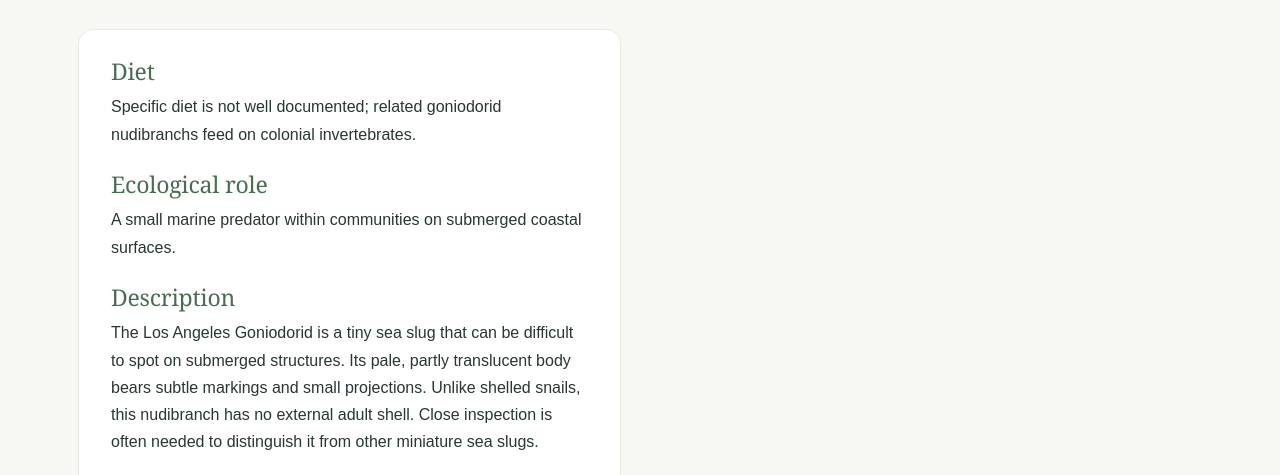
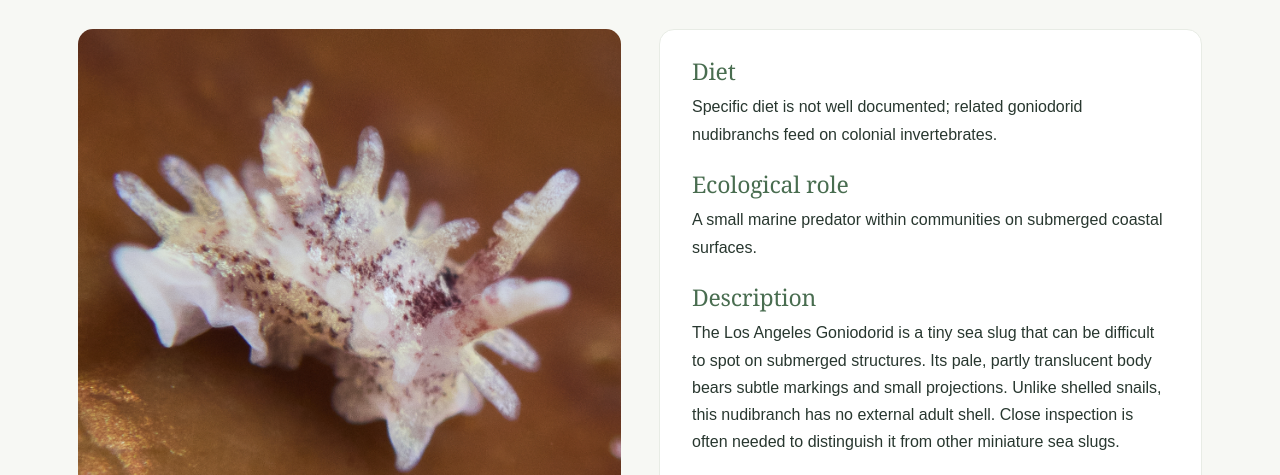
Before and after one commit to yayfisharefriends/huntington-harbor-neighbors, an Astro site: page /species/los-angeles-goniodorid in a window 1280 px wide. Shown: the part 282-757 px from the top of the page. Built offline with nearby package versions, Linux system fonts and the light colour scheme; Astro itself is replaced by a stand-in of ours; a web font is replaced by a local one.

Commit message:
Update species profile: species

```diff
--- a/src/content/species/los-angeles-goniodorid.md
+++ b/src/content/species/los-angeles-goniodorid.md
@@ -23,4 +23,5 @@ mainImagePhotographer: Ken-ichi Ueda
 mainImageSourceUrl: https://commons.wikimedia.org/wiki/File%3ABermudella_angelensis_641749838.jpg
 status: Published
 featured: true
+mainImage: /media/bermudellaangelensis641749838.jpg
 ---
```
